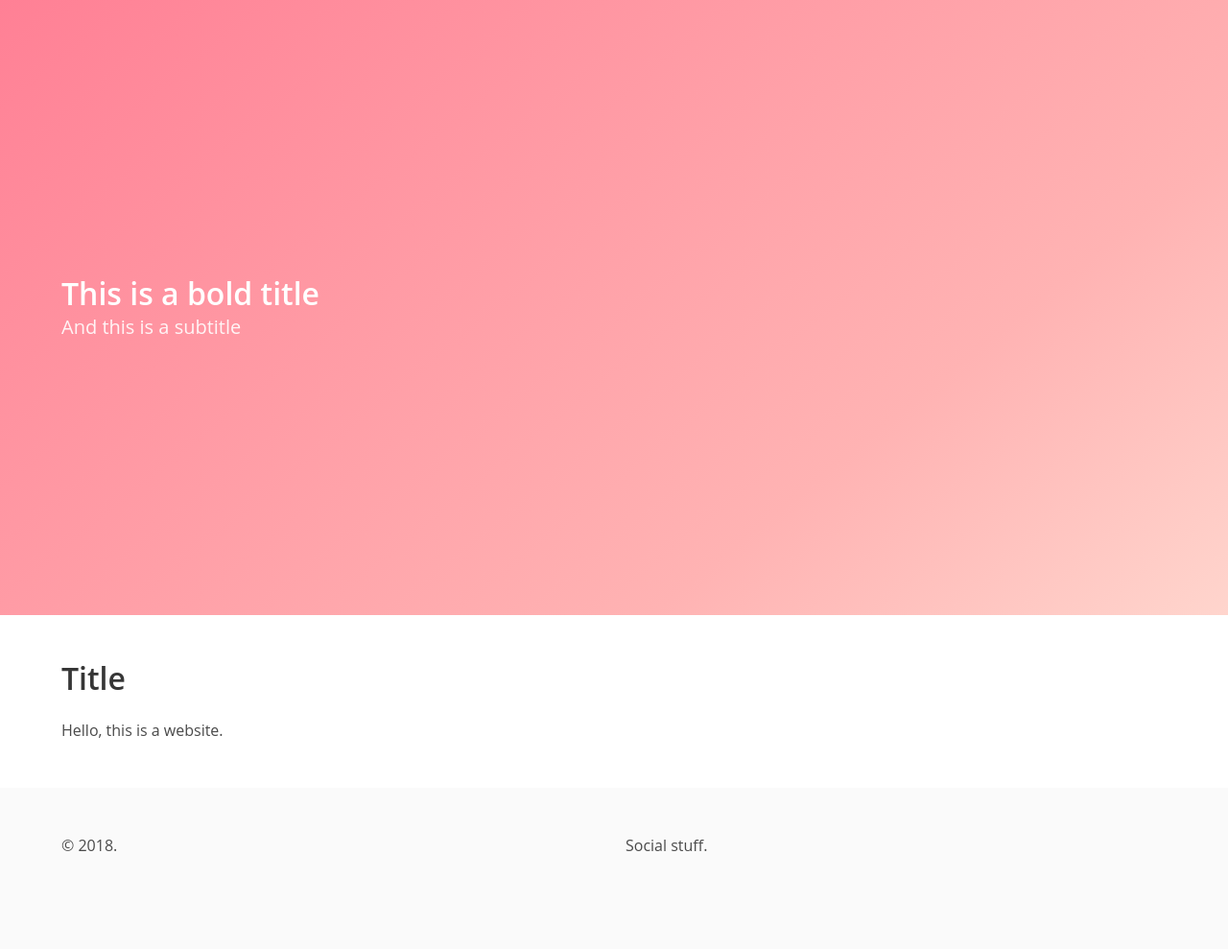
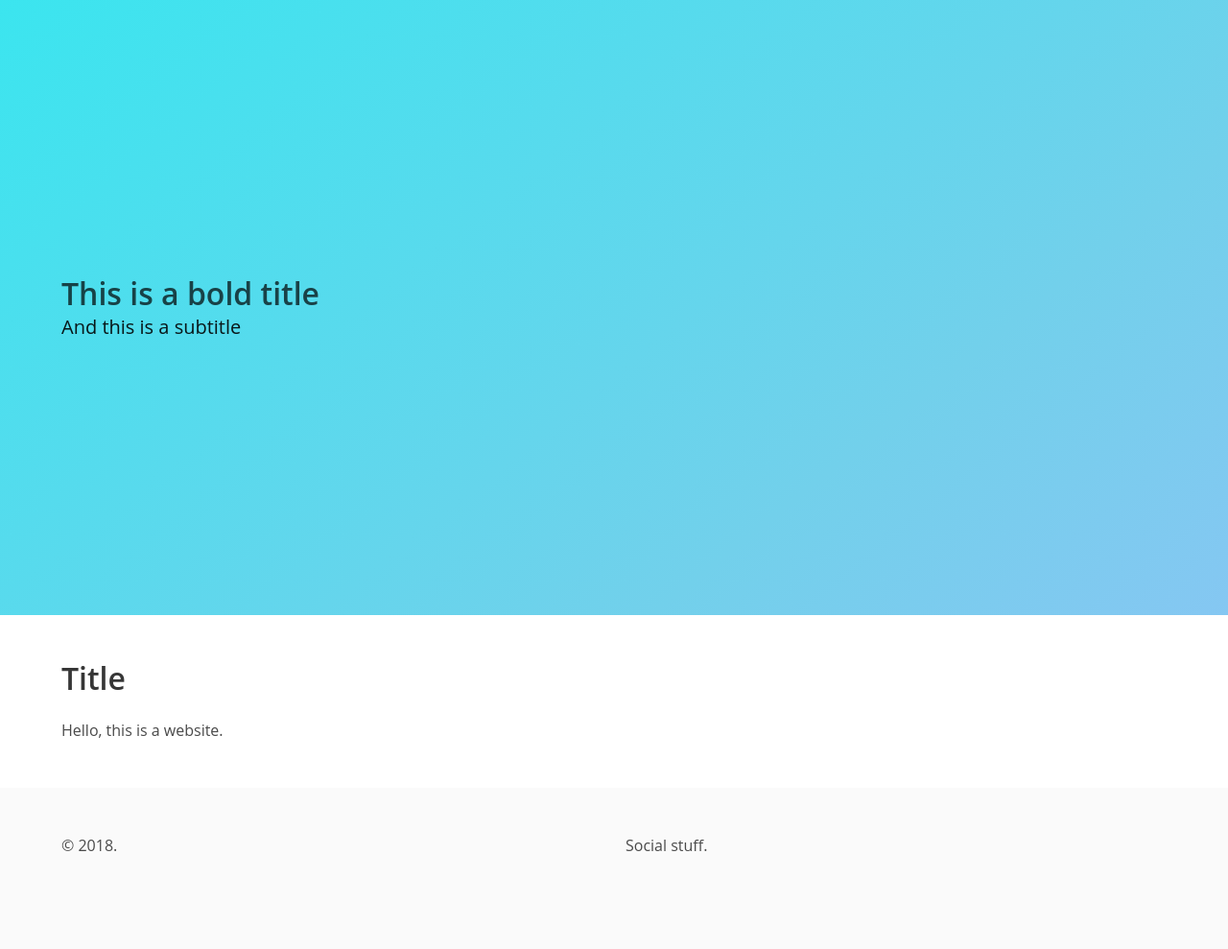
Before and after one commit to bramtenhove/jonneketenhove.nl, a PHP site: page /public/index.html in a window 1280 px wide. Shown: the part 52-1041 px from the top of the page at 96% size. Run offline with PHP 8.4, Linux system fonts and the light colour scheme.

Commit message:
Added blue invert color

```diff
--- a/assets/scss/app.scss
+++ b/assets/scss/app.scss
@@ -5,6 +5,7 @@
 // Set some own variables.
 // Update blue.
 $blue: #72d0eb;
+$blue-invert: findColorInvert($blue);
 // Add pink and its invert.
 $pink: #ffb3b3;
 $pink-invert: #fff;
@@ -13,8 +14,8 @@ $family-sans-serif: "Open Sans", "Roboto", "Helvetica Neue", "Helvetica", "Arial
 
 // Set the derived variables.
 // Use the new pink as the primary color.
-$primary: $pink;
-$primary-invert: $pink-invert;
+$primary: $blue;
+$primary-invert: $blue-invert;
 
 // Setup some Custom Colors.
 $linkedin: #0077b5;
```
Also changed, not shown: public/assets/css/app.css, public/assets/js/alert.js, public/assets/js/navigation.js.
